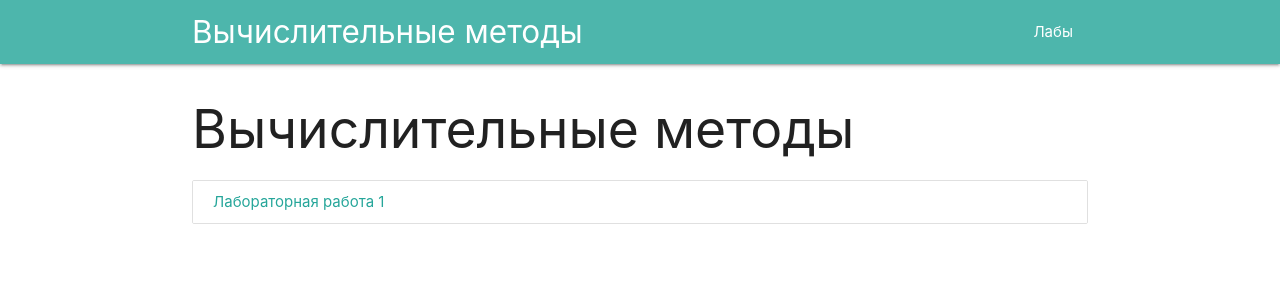
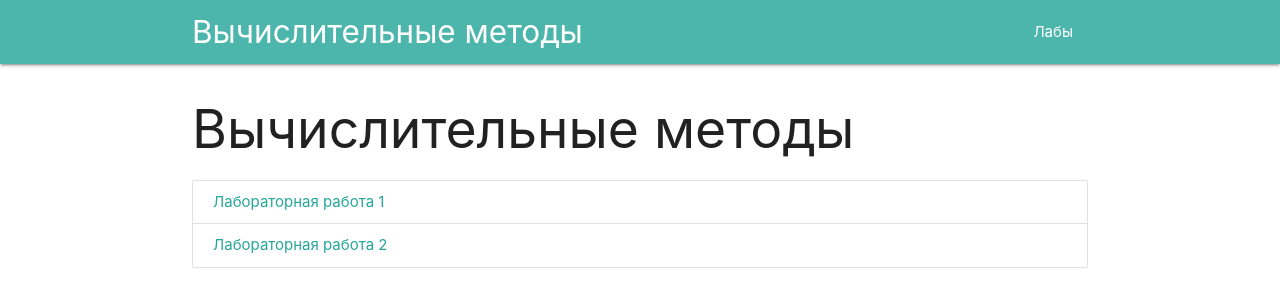
Before and after one commit to Vadimagic/ComputationalMethods, a Vue app: page / in a window 1280 px wide. Shown: the top 306 px of the page. Built offline with nearby package versions, Linux system fonts and the light colour scheme.

Commit message:
create lab2

```diff
--- a/src/router/index.js
+++ b/src/router/index.js
@@ -14,6 +14,11 @@ const routes = [
 		path: '/lab1',
 		name: 'lab1',
 		component: () => import('../views/Lab1')
+	},
+	{
+		path: '/lab2',
+		name: 'lab2',
+		component: () => import('../views/Lab2')
 	}
 ]
 
--- a/src/views/Home.vue
+++ b/src/views/Home.vue
@@ -3,6 +3,7 @@
 		<h2>Вычислительные методы</h2>
 		<div class="collection">
 			<router-link  class="collection-item" to="/lab1">Лабораторная работа 1</router-link>
+			<router-link  class="collection-item" to="/lab2">Лабораторная работа 2</router-link>
 		</div>
 	</div>
 </template>
```
Also changed, not shown: src/views/Lab2.vue (added).
